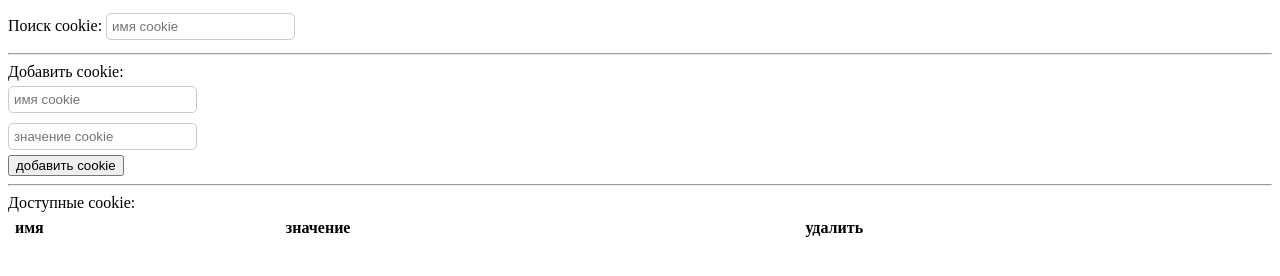
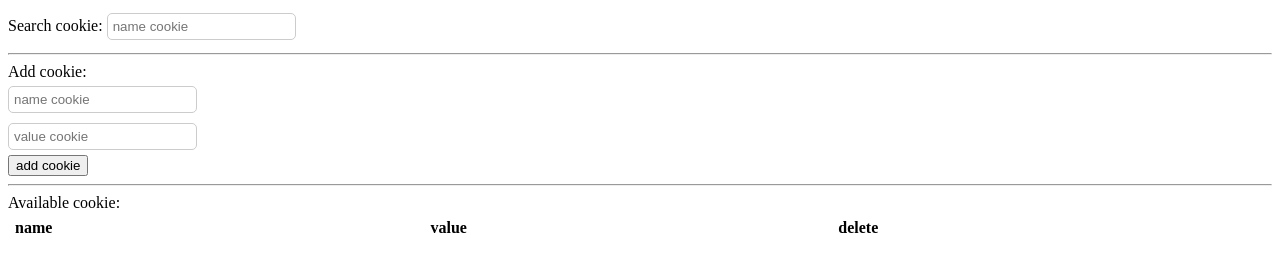
Before and after one commit to maxnhub/loft_js, a website built with webpack: page projects/cookie/cookie.html in a window 1280 px wide. Built offline with nearby package versions, Linux system fonts and the light colour scheme.

Commit message:
наброски hw_7

```diff
--- a/projects/cookie/cookie.html
+++ b/projects/cookie/cookie.html
@@ -1,3 +1,9 @@
+<!DOCTYPE html>
+<html lang="en">
+<head>
+    <meta charset="UTF-8">
+    <meta name="viewport" content="width=device-width, initial-scale=1.0">
+</head>
 <style>
     #app input {
         border-radius: 5px;
@@ -27,24 +33,24 @@
 
 <div id="app">
     <div id="filter-block">
-        Поиск cookie: <input id="filter-name-input" placeholder="имя cookie" type="text">
+        Search cookie: <input id="filter-name-input" placeholder="name cookie" type="text">
     </div>
     <hr>
     <div id="add-block">
-        Добавить cookie:<br>
-        <input id="add-name-input" placeholder="имя cookie" type="text"><br>
-        <input id="add-value-input" placeholder="значение cookie" type="text"><br>
-        <button id="add-button">добавить cookie</button>
+        Add cookie:<br>
+        <input id="add-name-input" placeholder="name cookie" type="text"><br>
+        <input id="add-value-input" placeholder="value cookie" type="text"><br>
+        <button id="add-button">add cookie</button>
     </div>
     <hr>
     <div id="list-block">
-        Доступные cookie:
+        Available cookie:
         <table id="list-table">
             <thead>
             <tr>
-                <th>имя</th>
-                <th>значение</th>
-                <th>удалить</th>
+                <th>name</th>
+                <th>value</th>
+                <th>delete</th>
             </tr>
             </thead>
             <tbody>
@@ -53,3 +59,6 @@
         </table>
     </div>
 </div>
+</html>
+
+<script type="text/javascript" src="index.js"></script>
```
Also changed, not shown: projects/cookie/index.js (+33 -3 lines).
